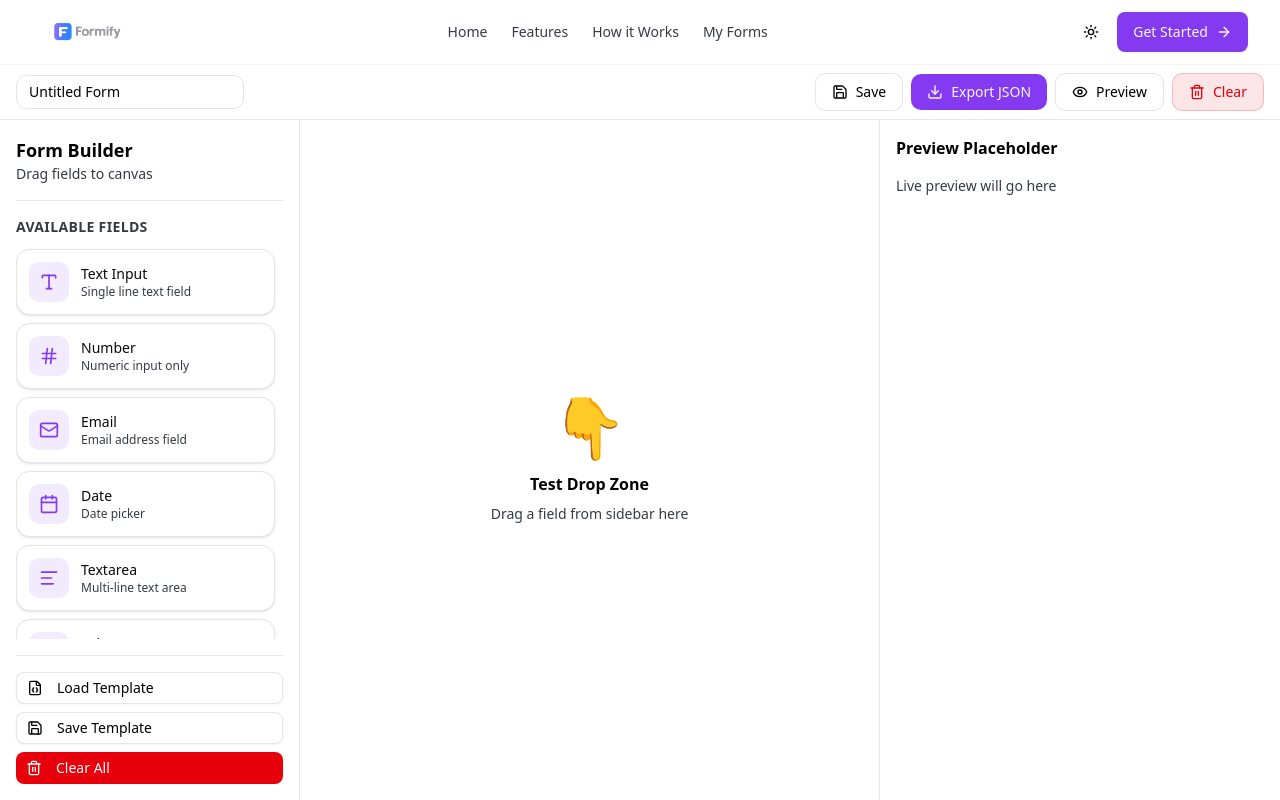
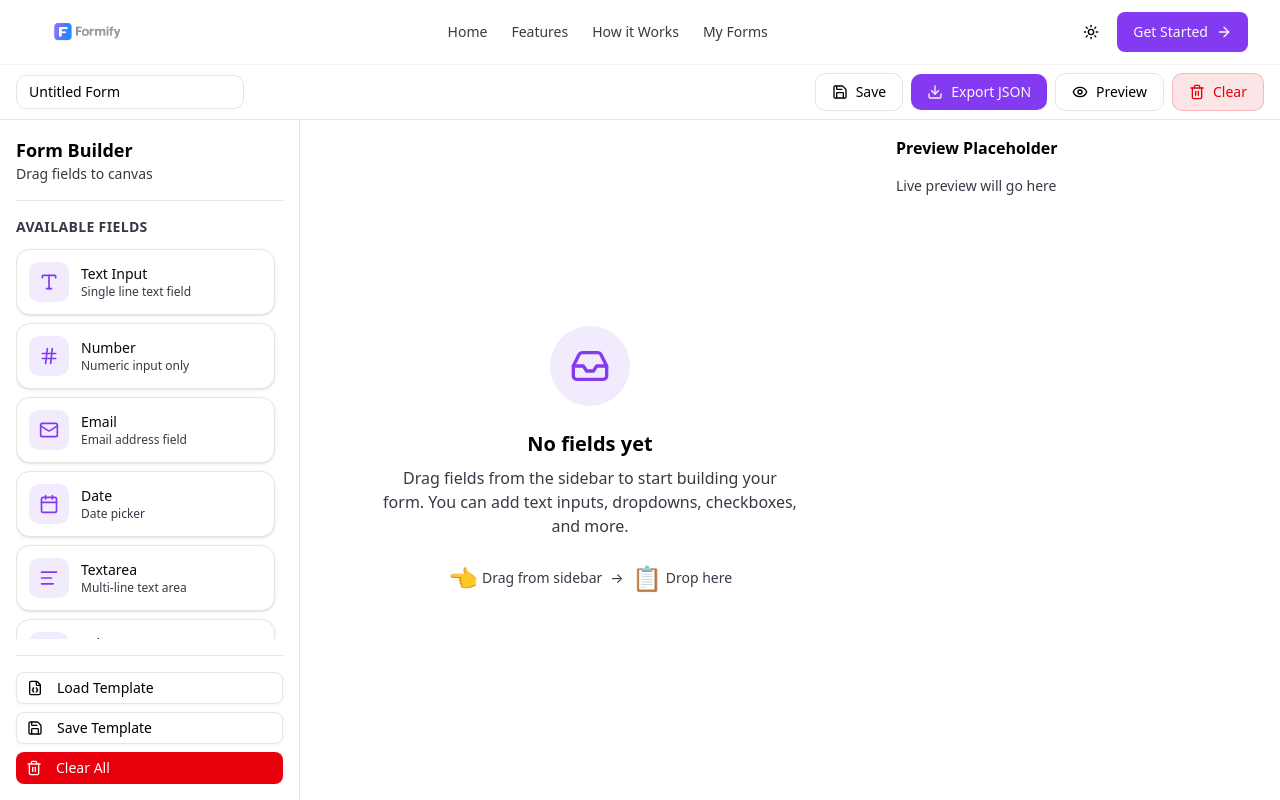
Before and after one commit to doaa10/dynamic_form_builder, a Next.js app: page /builder in a window 1280 px wide. Built offline with nearby package versions, Linux system fonts and the light colour scheme.

Commit message:
feat: add Canvas component for field display and drag-and-drop functionality

```diff
--- a/app/builder/page.tsx
+++ b/app/builder/page.tsx
@@ -4,16 +4,31 @@ import React, { useState } from "react";
 import Toolbar from "@/components/builder/Toolbar/Toolbar";
 import Sidebar from "@/components/builder/Sidebar/Sidebar";
 import { DndContext, DragEndEvent, useDroppable } from "@dnd-kit/core";
+import { useFormStore } from "@/lib/store/formStore";
+import Canvas from "@/components/builder/Canvas/Canvas";
 
 export default function BuilderPage() {
   const [formName, setFormName] = useState("Untitled Form");
-
+  const addField = useFormStore((state) => state.addField);
+  const clearAllField = useFormStore((state) => state.reset);
   const handleSave = () => {
     console.log("Save form:", formName);
   };
 
   const handleExport = () => {
-    console.log("Export JSON");
+    const fields = useFormStore.getState().fields;
+    const formData = { formName, fields };
+
+    // Create JSON file
+    const json = JSON.stringify(formData, null, 2);
+    const blob = new Blob([json], { type: "application/json" });
+    const url = URL.createObjectURL(blob);
+
+    // Download file
+    const a = document.createElement("a");
+    a.href = url;
+    a.download = `${formName}.json`;
+    a.click();
   };
 
   const handlePreview = () => {
@@ -21,17 +36,22 @@ export default function BuilderPage() {
   };
 
   const handleClear = () => {
-    console.log("Clear all");
+    clearAllField();
   };
 
   const handleDragEnd = (event: DragEndEvent) => {
     const { active, over } = event;
 
     if (over && over.id === "canvas-drop-zone") {
-      console.log("✅ Dropped field:", active.data.current);
-      alert(
-        `Dragged: ${active.data.current?.label}\nType: ${active.data.current?.type}`
-      );
+      const fieldData = active.data.current;
+      addField({
+        type: fieldData?.type || "text",
+        label: fieldData?.label || "New Field",
+        placeholder: `Enter ${fieldData?.label}`,
+        required: false,
+      });
+
+      console.log("Field added!");
     }
   };
 
@@ -52,7 +72,7 @@ export default function BuilderPage() {
             <Sidebar />
           </div>
 
-          <TestDropZone />
+          <Canvas />
 
           <div className="bg-card p-4 flex flex-col overflow-y-auto">
             <h3 className="font-semibold mb-4">Preview Placeholder</h3>
--- /dev/null
+++ b/components/builder/Canvas/Canvas.tsx
@@ -0,0 +1,41 @@
+import React from "react";
+import { useDroppable } from "@dnd-kit/core";
+import { useFormStore } from "@/lib/store/formStore";
+import FieldItem from "./FieldItem";
+import EmptyState from "./EmptyState";
+
+const Canvas = () => {
+  const fields = useFormStore((state) => state.fields);
+  const selectedFieldId = useFormStore((state) => state.selectedFieldId);
+
+  const { setNodeRef, isOver } = useDroppable({
+    id: "canvas-drop-zone",
+  });
+
+  return (
+    <div
+      ref={setNodeRef}
+      className={`flex-1 p-6 overflow-y-auto transition-colors ${
+        isOver
+          ? "bg-primary/5 border-2 border-primary border-dashed"
+          : "bg-background"
+      }`}
+    >
+      {fields.length > 0 ? (
+        <div className="space-y-3 max-w-3xl mx-auto">
+          {fields.map((field) => (
+            <FieldItem
+              key={field.id}
+              field={field}
+              isSelected={field.id === selectedFieldId}
+            />
+          ))}
+        </div>
+      ) : (
+        <EmptyState />
+      )}
+    </div>
+  );
+};
+
+export default Canvas;
```
